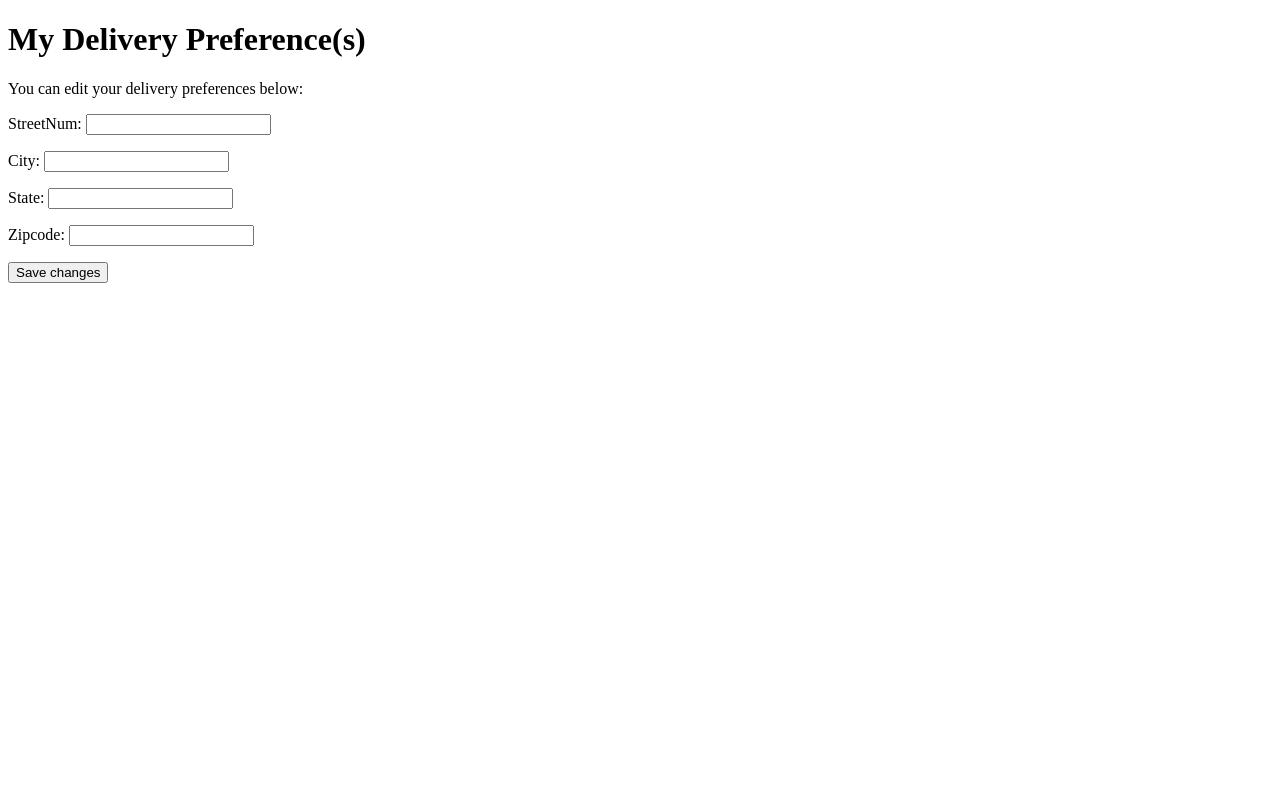
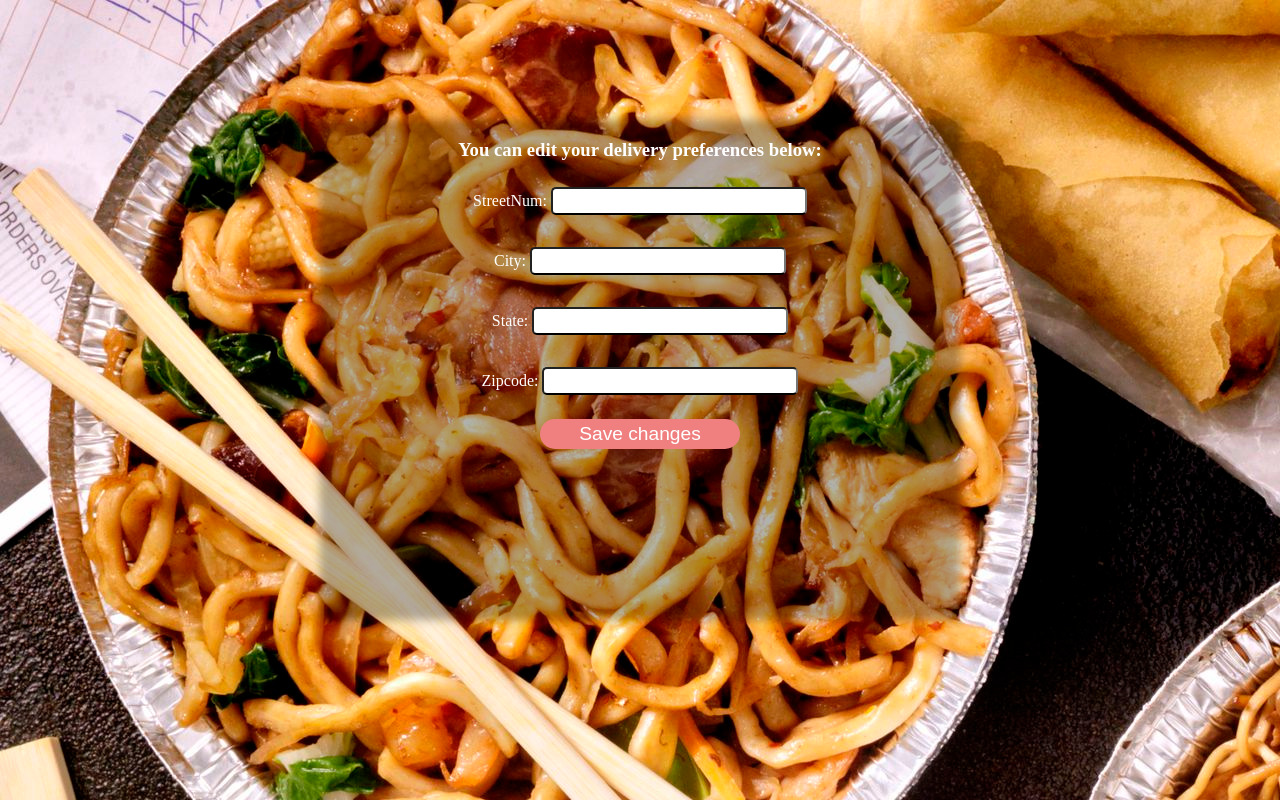
Before and after one commit to cjuanito797/group_project, a Django app: template chineseSpicyFlavor/templates/account/edit_delivery.html in a window 1280 px wide. Run offline with Django 3.2, Linux system fonts and the light colour scheme; the template is opened without the code that fills it: values that come from a table or form of the project are taken from there, others are empty.

Commit message:
Update edit_delivery.html

```diff
--- a/chineseSpicyFlavor/templates/account/edit_delivery.html
+++ b/chineseSpicyFlavor/templates/account/edit_delivery.html
@@ -3,13 +3,119 @@
 <head>
     <meta charset="UTF-8">
     <title>Edit Delivery Preferences</title>
+
+     <style>
+
+        body {
+            background-image: url(../../static/images/variety.jpg);
+            background-attachment: fixed;
+            image-resolution: inherit;
+
+        }
+
+        #banner {
+            color: white;
+            text-align: center;
+            background-color: lightcoral;
+            position: absolute;
+            top: 0;
+            left: 20%;
+            right: 20%;
+            border-radius: 5px;
+            border-style: solid;
+            border-color: white;
+        }
+
+        #signupBackdrop {
+            position: absolute;
+            top: 15%;
+            left: 25%;
+            right: 25%;
+            height: 500px;
+
+            background: black;
+            background: rgba(0, 0, 0, 0.3);
+
+            filter: blur(8px);
+            -o-filter: blur(4px);
+            -ms-filter: blur(4px);
+            -moz-filter: blur(4px);
+            -webkit-filter: blur(4px);
+        }
+
+        form {
+
+        }
+
+        input[type=text] {
+            width: 20%;
+            height: 25px;
+            padding: 12px 20px;
+            margin: 8px 0;
+            box-sizing: border-box;
+            border-radius: 5px;
+            border-bottom: 2px solid black;
+        }
+
+        input[type=email] {
+            width: 20%;
+            height: 25px;
+            padding: 12px 20px;
+            margin: 8px 0;
+            box-sizing: border-box;
+            border-radius: 5px;
+            border-bottom: 2px solid black;
+
+        }
+
+        input[type=password] {
+
+            width: 20%;
+            height: 25px;
+            padding: 12px 20px;
+            margin: 8px 0;
+            box-sizing: border-box;
+            border-radius: 5px;
+            border-bottom: 2px solid black;
+        }
+
+        input[type=submit] {
+            background-color: lightcoral;
+            color: white;
+            width: 200px;
+            border-radius: 15px;
+            height: 30px;
+            font-size: larger;
+            border-style: none;
+        }
+
+        #form{
+            text-align: center;
+            color: white;
+            position: absolute;
+            top: 15%;
+            left: 0;
+            right: 0;
+
+
+        }
+
+
+    </style>
+
 </head>
 <body>
-<h1>My Delivery Preference(s)</h1>
-  <p>You can edit your delivery preferences below:</p>
+
+<div id ="signupBackdrop">
+</div>
+
+<div id ="form">
+  <h3>You can edit your delivery preferences below:</h3>
   <form method="post" enctype="multipart/form-data">
     {{ profile_form.as_p }}
     {% csrf_token %}
     <p><input type="submit" value="Save changes"></p>
   </form>
+</div>
+
 </body>
```
